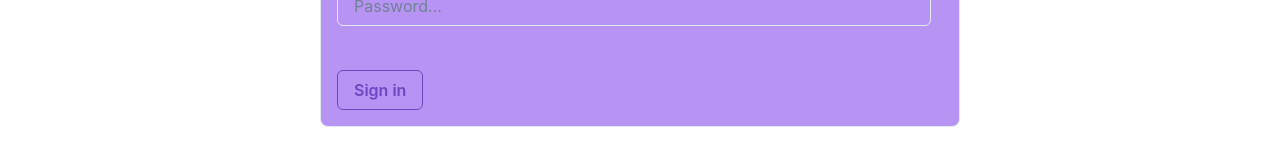
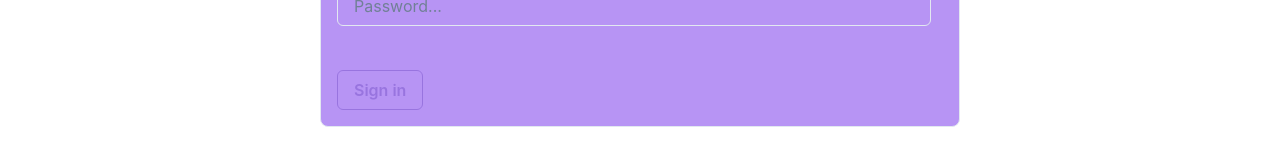
Before and after one commit to KsenyaKoss/goit-react-hw-8-phonebook, a React (Create React App) app: page /goit-react-hw-8-phonebook/login in a window 1280 px wide. Shown: the part 326-486 px from the top of the page. Built offline with nearby package versions, Linux system fonts and the light colour scheme; no server answers.

Commit message:
log in button

```diff
--- a/src/pages/Login/LoginPage.jsx
+++ b/src/pages/Login/LoginPage.jsx
@@ -59,7 +59,7 @@ export const LoginForm = () => {
           <Input type="text" name="password" placeholder='Password...' value={password} onChange={handleChange} />
         </FormLabel>
         <br />
-        <Button  type='submit'  colorScheme='purple' variant='outline'  mx="auto">Sign in</Button>
+        <Button  type='submit'  colorScheme='purple' variant='outline'  isDisabled={!email || !password}>Sign in</Button>
       </FormControl>
       </form>
     </Box>
```
